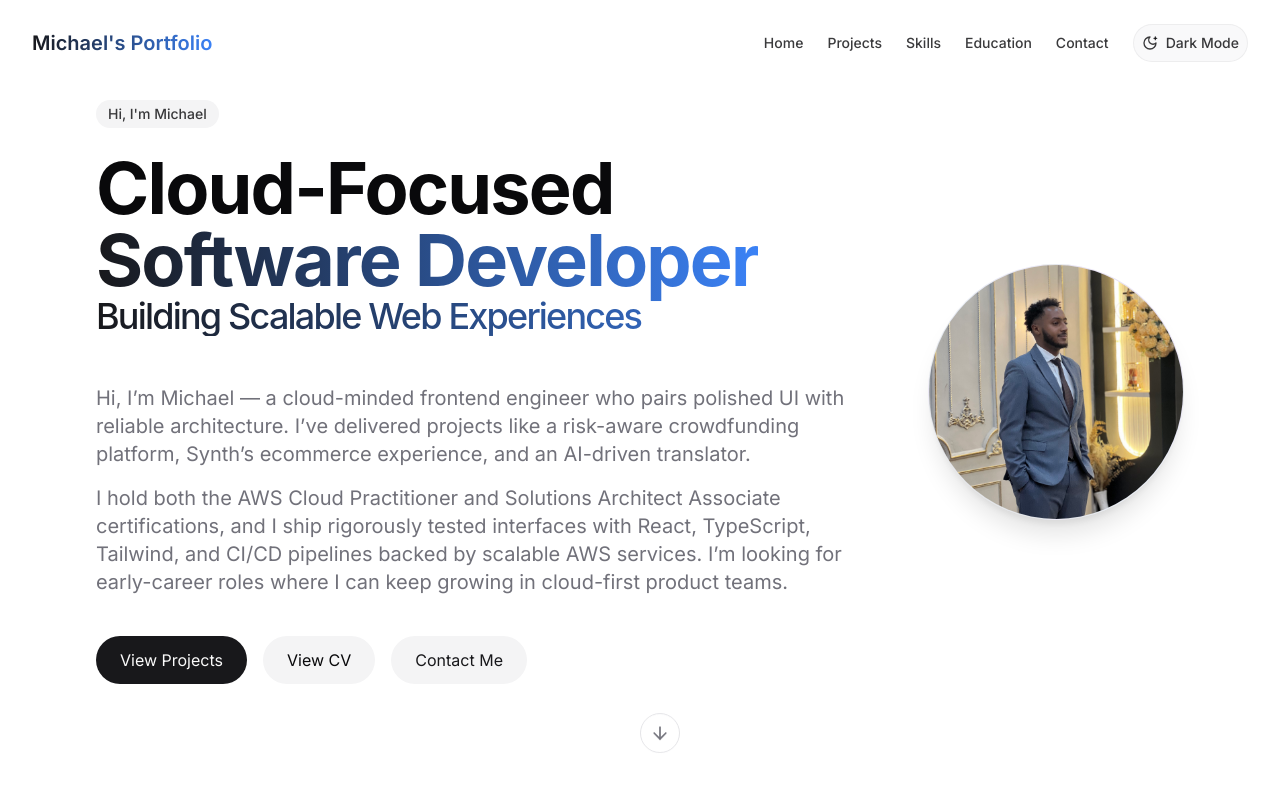
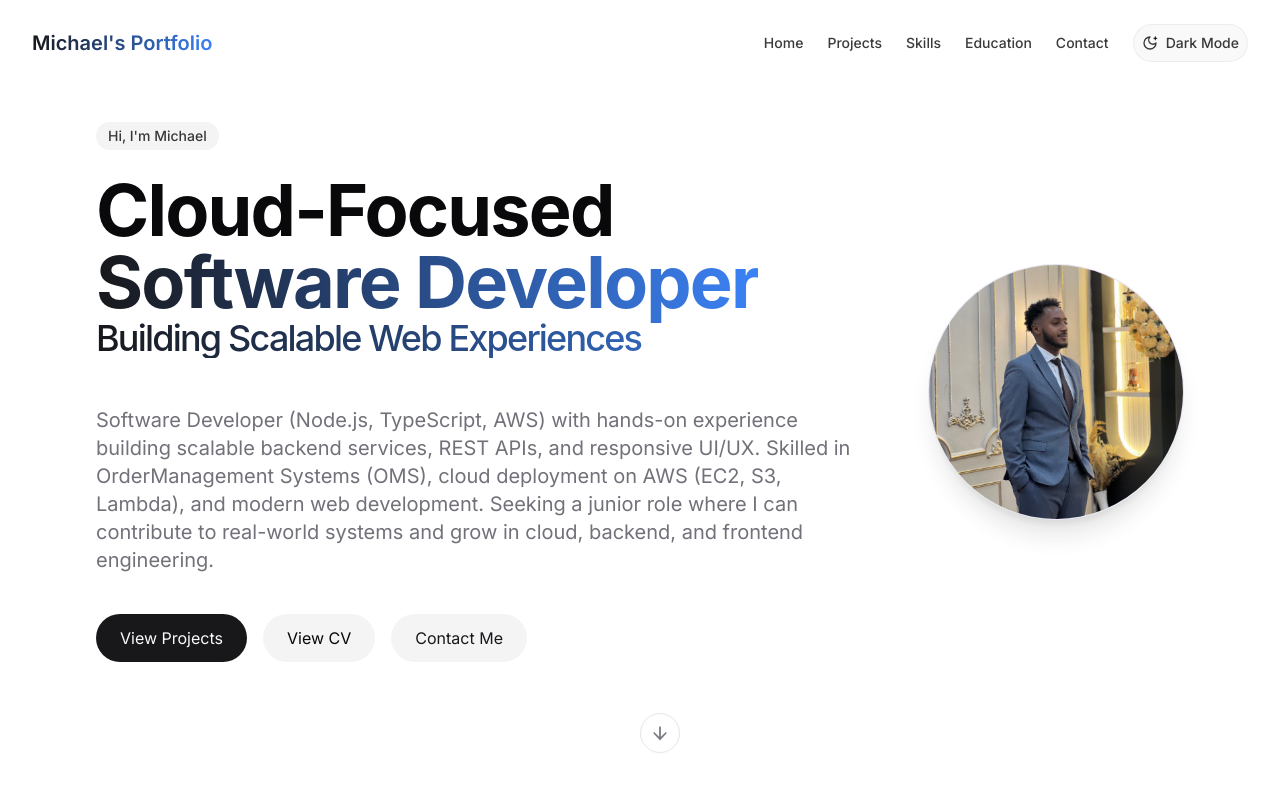
Before and after one commit to mk23rd/Michael-s-Personal-Portfolio, a React (Vite) app: page / in a window 1280 px wide. Shown: the top 800 px of the page. Built offline with nearby package versions, Linux system fonts and the light colour scheme.

Commit message:
Update Hero.tsx

```diff
--- a/src/components/Hero.tsx
+++ b/src/components/Hero.tsx
@@ -54,10 +54,7 @@ const Hero = () => {
                 )}
               >
                 <p>
-                  Hi, I’m Michael — a cloud-minded frontend engineer who pairs polished UI with reliable architecture. I’ve delivered projects like a risk-aware crowdfunding platform, Synth’s ecommerce experience, and an AI-driven translator.
-                </p>
-                <p>
-                  I hold both the AWS Cloud Practitioner and Solutions Architect Associate certifications, and I ship rigorously tested interfaces with React, TypeScript, Tailwind, and CI/CD pipelines backed by scalable AWS services. I’m looking for early-career roles where I can keep growing in cloud-first product teams.
+                 Software Developer (Node.js, TypeScript, AWS) with hands-on experience building scalable backend services, REST APIs, and responsive UI/UX. Skilled in OrderManagement Systems (OMS), cloud deployment on AWS (EC2, S3, Lambda), and modern web development. Seeking a junior role where I can contribute to real-world systems and grow in cloud, backend, and frontend engineering.
                 </p>
               </div>
             </div>
```
